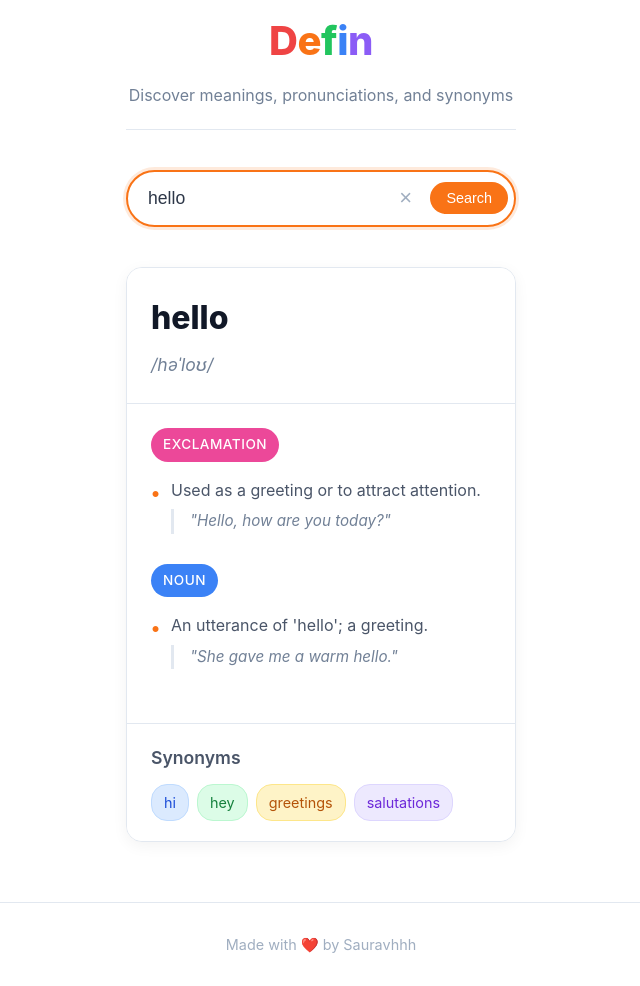
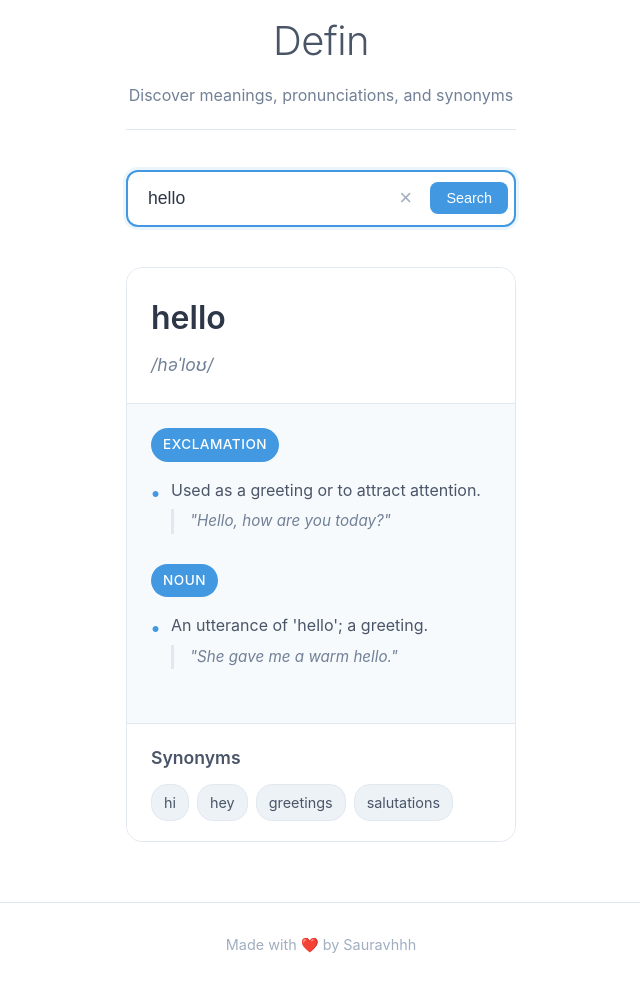
Before and after one commit to sauravhhh/Dictionary, a plain HTML site: page index.html in a window 1280 px wide. Shown: the part 87-1073 px from the top of the page, without its empty margins (319-959 px from the left). Drawn offline with Linux system fonts and the light colour scheme.

Commit message:
Revert to original UI at user's order

```diff
--- a/index.html
+++ b/index.html
@@ -6,7 +6,7 @@
     <link rel="icon" type="image/png" href="icons/icon-192x192.png">
     <link rel="apple-touch-icon" href="icons/icon-192x192.png">
     <link rel="manifest" href="manifest.json">
-    <meta name="theme-color" content="#f97316">
+    <meta name="theme-color" content="#4299e1">
     <title>Defin</title>
     <style>
         * {
@@ -49,16 +49,11 @@
 
         .title {
             font-size: 2.5rem;
-            font-weight: 800;
+            font-weight: 300;
+            color: #4a5568;
             margin-bottom: 10px;
             letter-spacing: -0.5px;
         }
-
-        .title .c1 { color: #ef4444; }
-        .title .c2 { color: #f97316; }
-        .title .c3 { color: #22c55e; }
-        .title .c4 { color: #3b82f6; }
-        .title .c5 { color: #8b5cf6; }
 
         .subtitle {
             font-size: 1rem;
@@ -81,17 +76,17 @@
             padding: 16px 140px 16px 20px;
             font-size: 1.1rem;
             border: 2px solid #e2e8f0;
-            border-radius: 999px;
-            background: #ffffff;
+            border-radius: 12px;
+            background: #f7fafc;
             color: #2d3748;
             outline: none;
             transition: all 0.3s ease;
         }
 
         .search-input:focus {
-            border-color: #f97316;
+            border-color: #4299e1;
             background: #ffffff;
-            box-shadow: 0 0 0 3px rgba(249, 115, 22, 0.15);
+            box-shadow: 0 0 0 3px rgba(66, 153, 225, 0.1);
         }
 
         .search-btn {
@@ -99,11 +94,11 @@
             right: 8px;
             top: 50%;
             transform: translateY(-50%);
-            background: #f97316;
+            background: #4299e1;
             color: white;
             border: none;
             padding: 8px 16px;
-            border-radius: 999px;
+            border-radius: 8px;
             cursor: pointer;
             font-size: 0.9rem;
             font-weight: 500;
@@ -111,7 +106,7 @@
         }
 
         .search-btn:hover {
-            background: #ea580c;
+            background: #3182ce;
         }
 
         .search-btn:disabled {
@@ -150,11 +145,10 @@
         }
 
         .result-container {
-            background: #ffffff;
+            background: #f7fafc;
             border-radius: 16px;
             padding: 0;
             border: 1px solid #e2e8f0;
-            box-shadow: 0 4px 15px rgba(0, 0, 0, 0.05);
             overflow: hidden;
         }
 
@@ -166,8 +160,8 @@
 
         .word-title {
             font-size: 2rem;
-            font-weight: 800;
-            color: #111827;
+            font-weight: 600;
+            color: #2d3748;
             margin-bottom: 8px;
         }
 
@@ -187,7 +181,7 @@
 
         .part-of-speech {
             display: inline-block;
-            background: #f97316;
+            background: #4299e1;
             color: white;
             padding: 6px 12px;
             border-radius: 20px;
@@ -197,12 +191,6 @@
             text-transform: uppercase;
             letter-spacing: 0.5px;
         }
-
-        .pos-noun { background: #3b82f6; }
-        .pos-verb { background: #22c55e; }
-        .pos-adjective { background: #f59e0b; }
-        .pos-adverb { background: #8b5cf6; }
-        .pos-exclamation { background: #ec4899; }
 
         .definition-list {
             list-style: none;
@@ -218,7 +206,7 @@
             content: '•';
             position: absolute;
             left: 0;
-            color: #f97316;
+            color: #4299e1;
             font-weight: bold;
             font-size: 1.2rem;
         }
@@ -258,19 +246,13 @@
         }
 
         .synonym-tag {
-            background: #ffedd5;
-            color: #c2410c;
+            background: #edf2f7;
+            color: #4a5568;
             padding: 6px 12px;
             border-radius: 16px;
             font-size: 0.9rem;
-            border: 1px solid #fed7aa;
+            border: 1px solid #e2e8f0;
         }
-
-        .syn-0 { background: #dbeafe; color: #1d4ed8; border-color: #bfdbfe; }
-        .syn-1 { background: #dcfce7; color: #15803d; border-color: #bbf7d0; }
-        .syn-2 { background: #fef3c7; color: #b45309; border-color: #fde68a; }
-        .syn-3 { background: #ede9fe; color: #6d28d9; border-color: #ddd6fe; }
-        .syn-4 { background: #fce7f3; color: #be185d; border-color: #fbcfe8; }
 
         .error {
             text-align: center;
@@ -333,7 +315,7 @@
     <div class="container">
         <header class="header">
             <img class="header-logo" src="icons/icon-192x192.png" alt="Defin logo">
-            <h1 class="title"><span class="c1">D</span><span class="c2">e</span><span class="c3">f</span><span class="c4">i</span><span class="c5">n</span></h1>
+            <h1 class="title">Defin</h1>
             <p class="subtitle">Discover meanings, pronunciations, and synonyms</p>
         </header>
 
@@ -633,11 +615,10 @@
             meanings.forEach(meaning => {
                 const partOfSpeech = meaning.partOfSpeech;
                 const definitions = meaning.definitions || [];
-                const posClass = 'pos-' + String(partOfSpeech || '').toLowerCase().replace(/[^a-z]/g, '');
 
                 resultHTML += `
                     <div class="meaning-group">
-                        <span class="part-of-speech ${posClass}">${partOfSpeech}</span>
+                        <span class="part-of-speech">${partOfSpeech}</span>
                         <ul class="definition-list">
                 `;
 
@@ -663,8 +644,8 @@
                         <div class="synonyms-list">
                 `;
 
-                synonyms.slice(0, 8).forEach((synonym, i) => {
-                    resultHTML += `<span class="synonym-tag syn-${i % 5}">${synonym}</span>`;
+                synonyms.slice(0, 8).forEach(synonym => {
+                    resultHTML += `<span class="synonym-tag">${synonym}</span>`;
                 });
 
                 resultHTML += '</div></div>';
```
